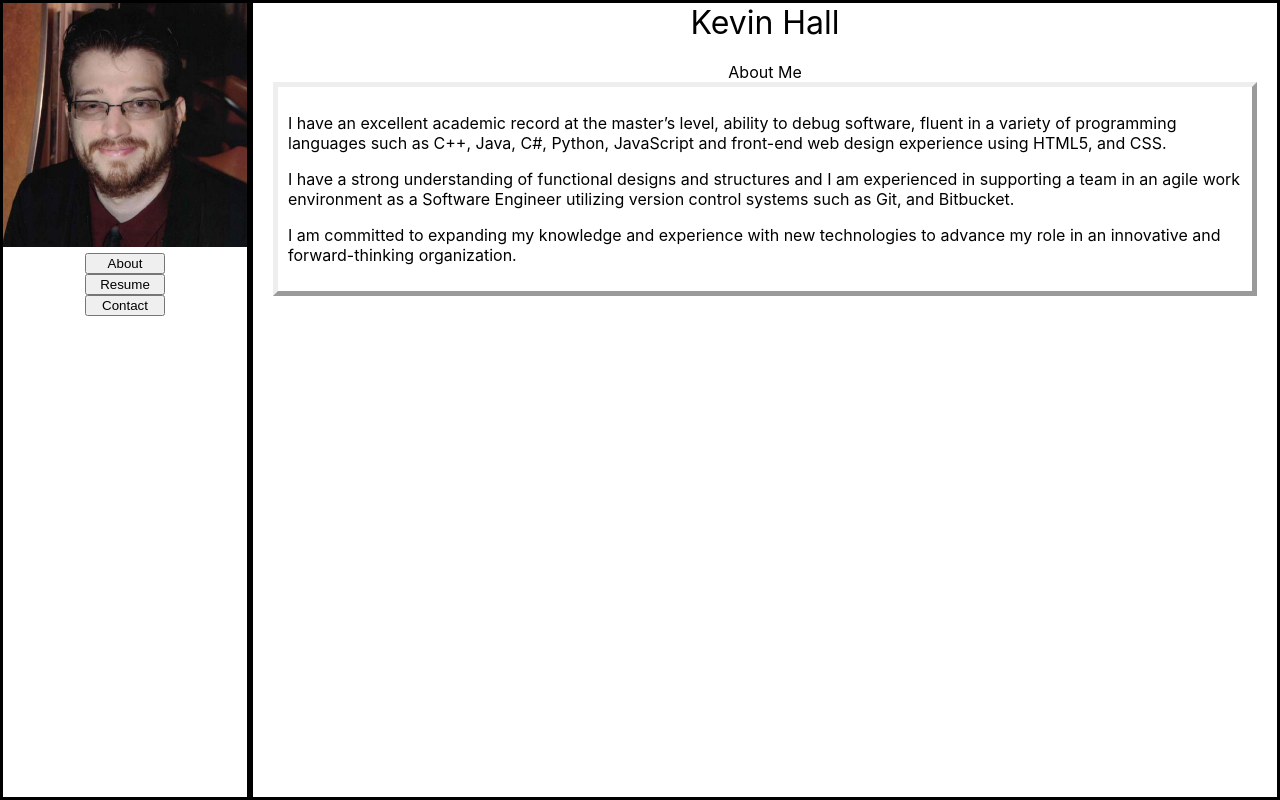
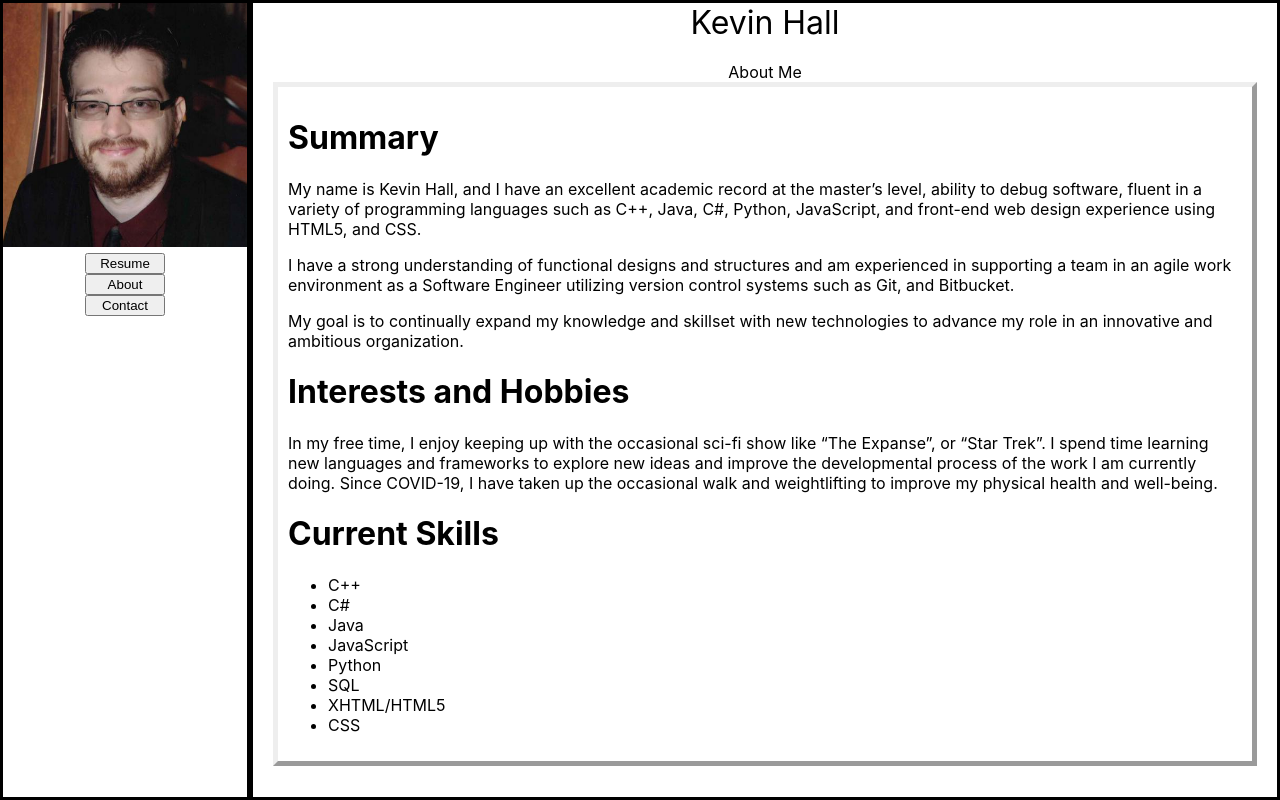
Before and after one commit to OmegaKev/OmegaKev.github.io, a React (Create React App) app in the folder index/: page / in a window 1280 px wide. Both pictures are taken after a click on the button "About". Built offline with nearby package versions, Linux system fonts and the light colour scheme.

Commit message:
Added info to about section

```diff
--- a/index/src/App.js
+++ b/index/src/App.js
@@ -81,8 +81,8 @@ const SideBySideLayout = () =>
           <img src = {proImage} alt="Kevin Hall" />
         </div>
         <div>
+          <Button handleClick = {() => mpRef.current.changePage('Resume')} text = "Resume" />
           <Button handleClick = {() => mpRef.current.changePage('About')} text = "About" />
-          <Button handleClick = {() => mpRef.current.changePage('Resume')} text = "Resume" />
           <Button handleClick = {() => mpRef.current.changePage('Contact')} text = "Contact" />
         </div>
       </div>
--- a/index/src/web_pages/About.js
+++ b/index/src/web_pages/About.js
@@ -1,13 +1,34 @@
+const skills = ['C++', 'C#', 'Java', 'JavaScript', 'Python', 'SQL', 'XHTML/HTML5', 'CSS'];
+
+const ShowCurrentSkills = ({flag_header}) => {
+    const header = flag_header ? <h1>Current Skills</h1> : '';
+
+    let skill_list = [];
+    skills.forEach((skill, index) => skill_list.push(<li key={index}>{skill}</li>));
+    return (
+        <>
+            {header}
+            <ul>{skill_list}</ul>
+        </>
+    );
+}
+
 const Page_About = () =>
 {
     return (
         <div>
             <span>About Me</span>
-            <span className="text-border">
-                <p>I have an excellent academic record at the master’s level, ability to debug software, fluent in a variety of programming languages such as C++, Java, C#, Python, JavaScript and front-end web design experience using HTML5, and CSS.</p>
-                <p>I have a strong understanding of functional designs and structures and I am experienced in supporting a team in an agile work environment as a Software Engineer utilizing version control systems such as Git, and Bitbucket.</p>
-                <p>I am committed to expanding my knowledge and experience with new technologies to advance my role in an innovative and forward-thinking organization.</p>
-            </span>
+            <div className="text-border">
+                <span>
+                    <h1>Summary</h1>
+                    <p>My name is Kevin Hall, and I have an excellent academic record at the master’s level, ability to debug software, fluent in a variety of programming languages such as C++, Java, C#, Python, JavaScript, and front-end web design experience using HTML5, and CSS.</p>
+                    <p>I have a strong understanding of functional designs and structures and am experienced in supporting a team in an agile work environment as a Software Engineer utilizing version control systems such as Git, and Bitbucket.</p>
+                    <p>My goal is to continually expand my knowledge and skillset with new technologies to advance my role in an innovative and ambitious organization.</p>
+                    <h1>Interests and Hobbies</h1>
+                    <p>In my free time, I enjoy keeping up with the occasional sci-fi show like “The Expanse”, or “Star Trek”. I spend time learning new languages and frameworks to explore new ideas and improve the developmental process of the work I am currently doing. Since COVID-19, I have taken up the occasional walk and weightlifting to improve my physical health and well-being.</p>
+                    <ShowCurrentSkills flag_header = {true} />
+                </span>
+            </div>
         </div>
       );
 }
```
